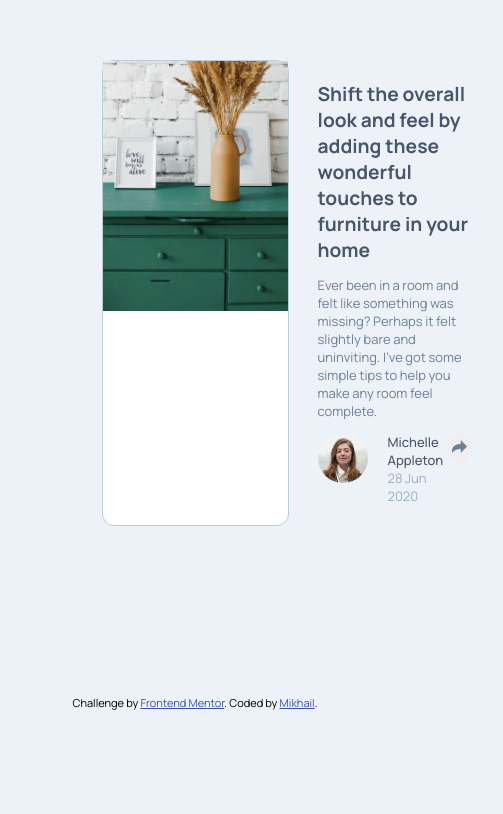
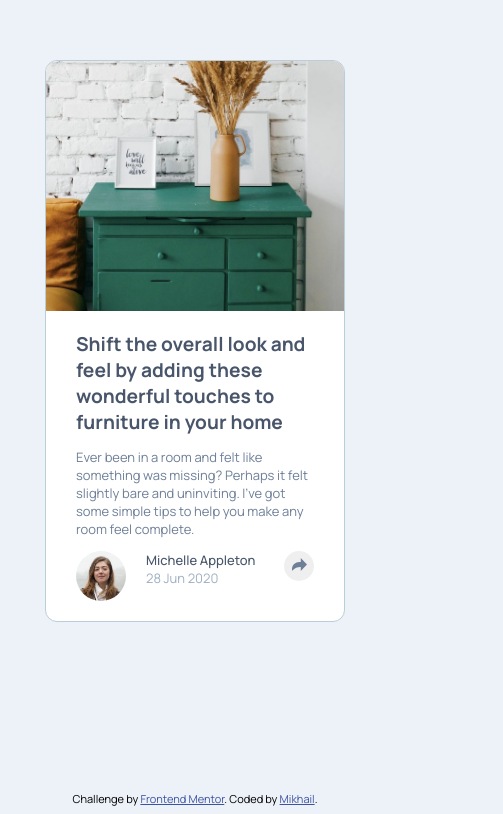
Before and after one commit to mikhail-w/article-preview-component, a plain HTML site: page index.html in a window 390 px wide. Shown: the part 109-923 px from the top of the page, 503 px wide, since content can reach past the window. Before the commit the page ends 844 px from the top, so only its background shows below. Drawn offline with Linux system fonts and the light colour scheme.

Commit message:
add media query

```diff
--- a/style.css
+++ b/style.css
@@ -17,6 +17,7 @@ body {
 
 .container {
   max-width: 50%;
+  min-width: 300px;
   margin: 20vh auto;
 }
 
@@ -25,13 +26,14 @@ body {
   background-color: white;
   border: 1px solid #bacdd8;
   border-radius: 12px;
+  overflow: hidden;
   /* outline: 1px solid red; */
   /* flex-wrap: wrap; */
 }
 
 .card-img {
   width: 100%;
-  max-width: 300px;
+  max-width: 600px;
   height: 250px;
   object-fit: cover;
 }
@@ -90,3 +92,9 @@ p {
 .attribution a {
   color: hsl(228, 45%, 44%);
 }
+
+@media (max-width: 1220px) {
+  .card {
+    flex-direction: column;
+  }
+}
```
